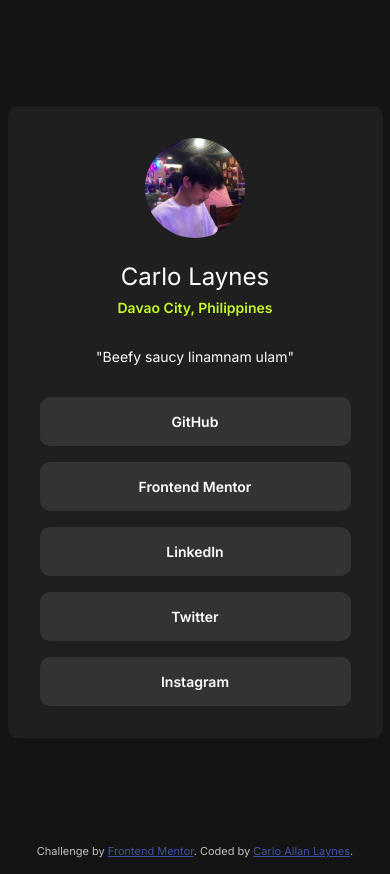
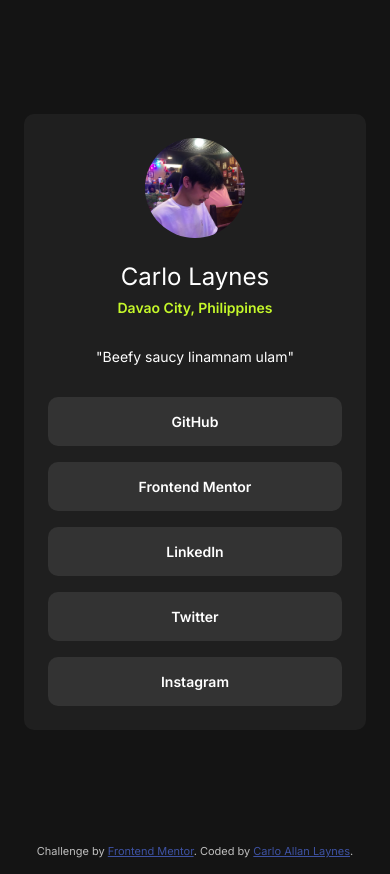
Before and after one commit to arcpsy/fm-social-links-profile, a website: page index.html in a window 390 px wide. Drawn offline with Linux system fonts and the light colour scheme.

Commit message:
improved responsiveness

```diff
--- a/assets/styles/style.scss
+++ b/assets/styles/style.scss
@@ -42,10 +42,10 @@ footer {
    align-items: center;
    padding: rem(40);
    border-radius: rem(10);
+   margin: rem(24);
 
-   @media (max-width: 40em) {
-      width: rem(375);
-      padding: rem(32);
+   @media (max-width: rem(440)) {
+      padding: rem(24);
    }
 }
 
```
Also changed, not shown: dist/style.css, 1 other file.
